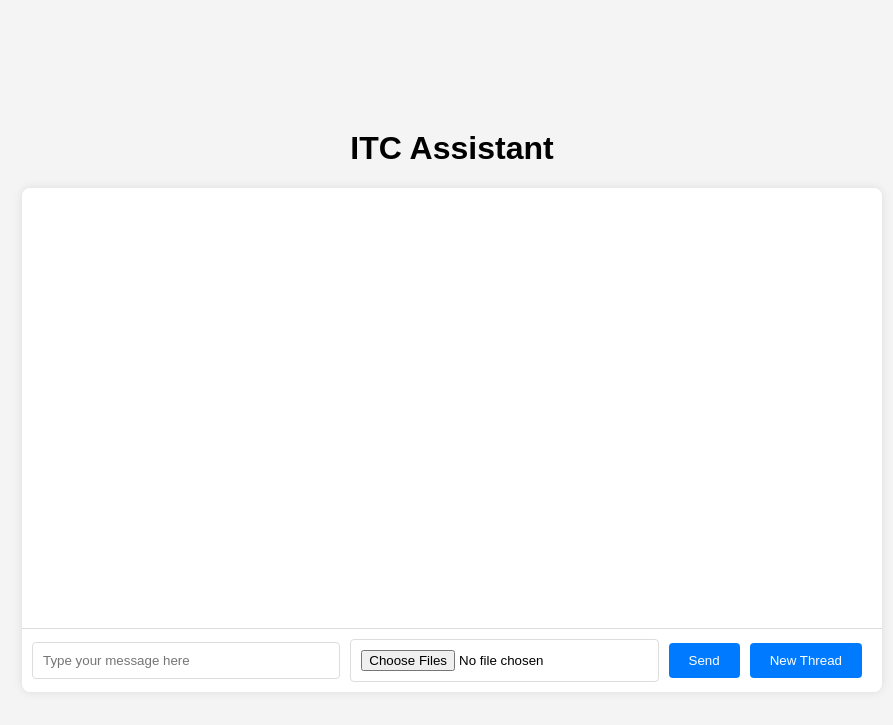
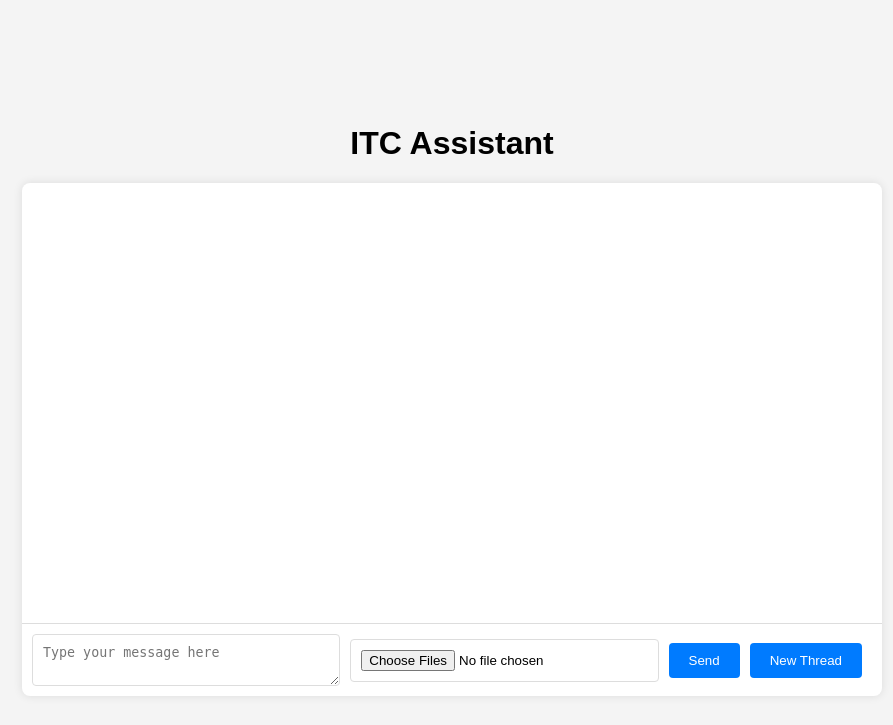
Before and after one commit to michael-cannon/imc-cover-letter, a Flask app: page / in a window 1280 px wide. Shown: the top 725 px of the page, without its empty margins (188-1081 px from the left). Run offline with Flask 3, Linux system fonts and the light colour scheme.

Commit message:
Convert message input to textarea

```diff
--- a/static/css/style.css
+++ b/static/css/style.css
@@ -89,6 +89,15 @@ footer {
     margin-right: 10px;
 }
 
+.input-container textarea {
+    flex: 1;
+    padding: 10px;
+    border: 1px solid #ddd;
+    border-radius: 4px;
+    margin-right: 10px;
+    resize: vertical; /* Allow vertical resizing */
+}
+
 .input-container button {
     padding: 10px 20px;
     border: none;
--- a/templates/index.html
+++ b/templates/index.html
@@ -66,7 +66,7 @@
     <div class="chat-container">
         <div id="chat-box" class="chat-box"></div>
         <div class="input-container">
-            <input type="text" id="message" placeholder="Type your message here">
+            <textarea id="message" placeholder="Type your message here"></textarea>
             <input type="file" id="file-input" multiple>
             <div id="spinner" class="spinner" style="display: none;"></div>
             <button id="send-button" onclick="sendMessage()">Send</button>
```
